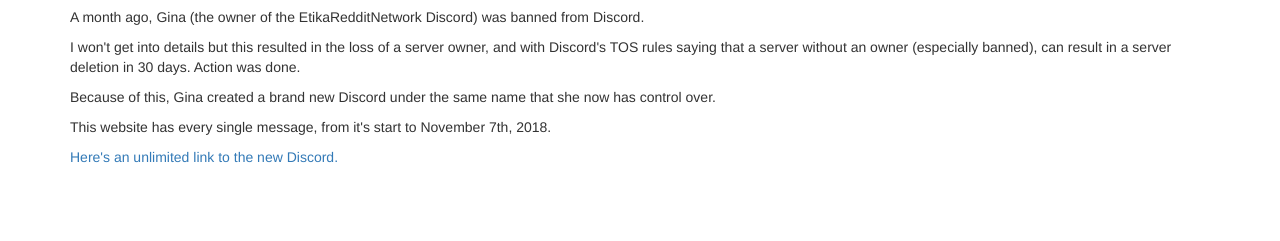
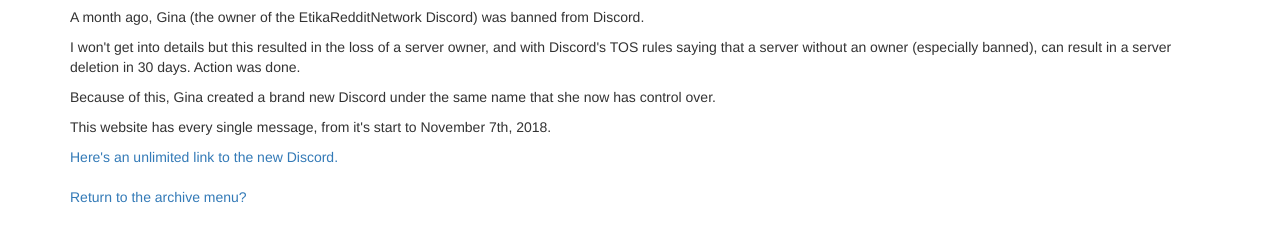
Before and after one commit to etikalovesminecraft/etikalovesminecraft.github.io, a plain HTML site: page whyisthisathing.html in a window 1280 px wide. Shown: the part 63-304 px from the top of the page. Drawn offline with nearby package versions, Linux system fonts and the light colour scheme.

Commit message:
asdasdasdasdasd
a

```diff
--- a/whyisthisathing.html
+++ b/whyisthisathing.html
@@ -18,6 +18,9 @@
   <p>Because of this, Gina created a brand new Discord under the same name that she now has control over.</p>
   <p> This website has every single message, from it's start to November 7th, 2018. </p>
   <a href="https://discord.gg/n5ScpBb">Here's an unlimited link to the new Discord.</a>
+  <br>
+  <br>
+  <a href="index.html">Return to the archive menu?</a>
 </div>
 
 </body>
```
